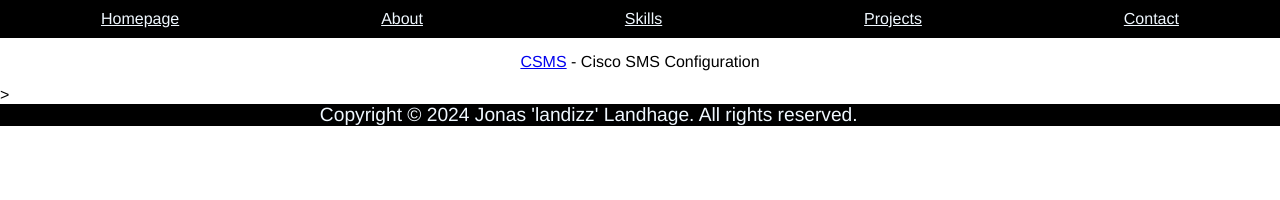
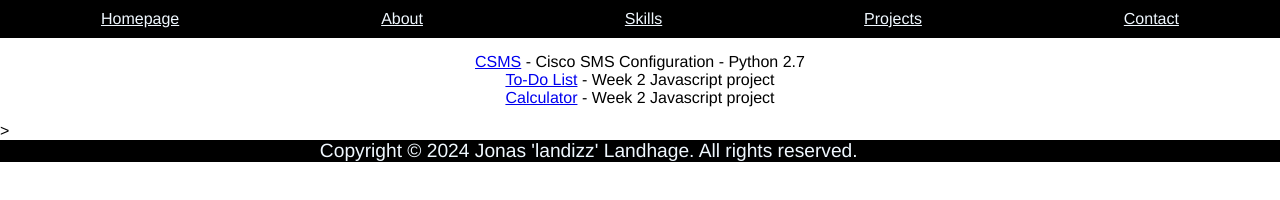
Before and after one commit to landizz/project-portfolio, a plain HTML site: page projects.html in a window 1280 px wide. Drawn offline with Linux system fonts and the light colour scheme.

Commit message:
Updated projects page to reflect my javascript projects

```diff
--- a/projects.html
+++ b/projects.html
@@ -30,7 +30,9 @@
 
     <section>
         <ul>
-            <li> <a href="https://github.com/landizz/CSMSC">CSMS</a><span> - Cisco SMS Configuration</span></li>
+            <li> <a href="https://github.com/landizz/CSMSC">CSMS</a><span> - Cisco SMS Configuration - Python 2.7</span></li>
+            <li> <a href="/week2js/todo/index.html">To-Do List</a><span> - Week 2 Javascript project</span></li>
+            <li> <a href="/week2js/calc/index.html">Calculator</a><span> - Week 2 Javascript project</span></li>
         </ul>
     </section>>
 
```
